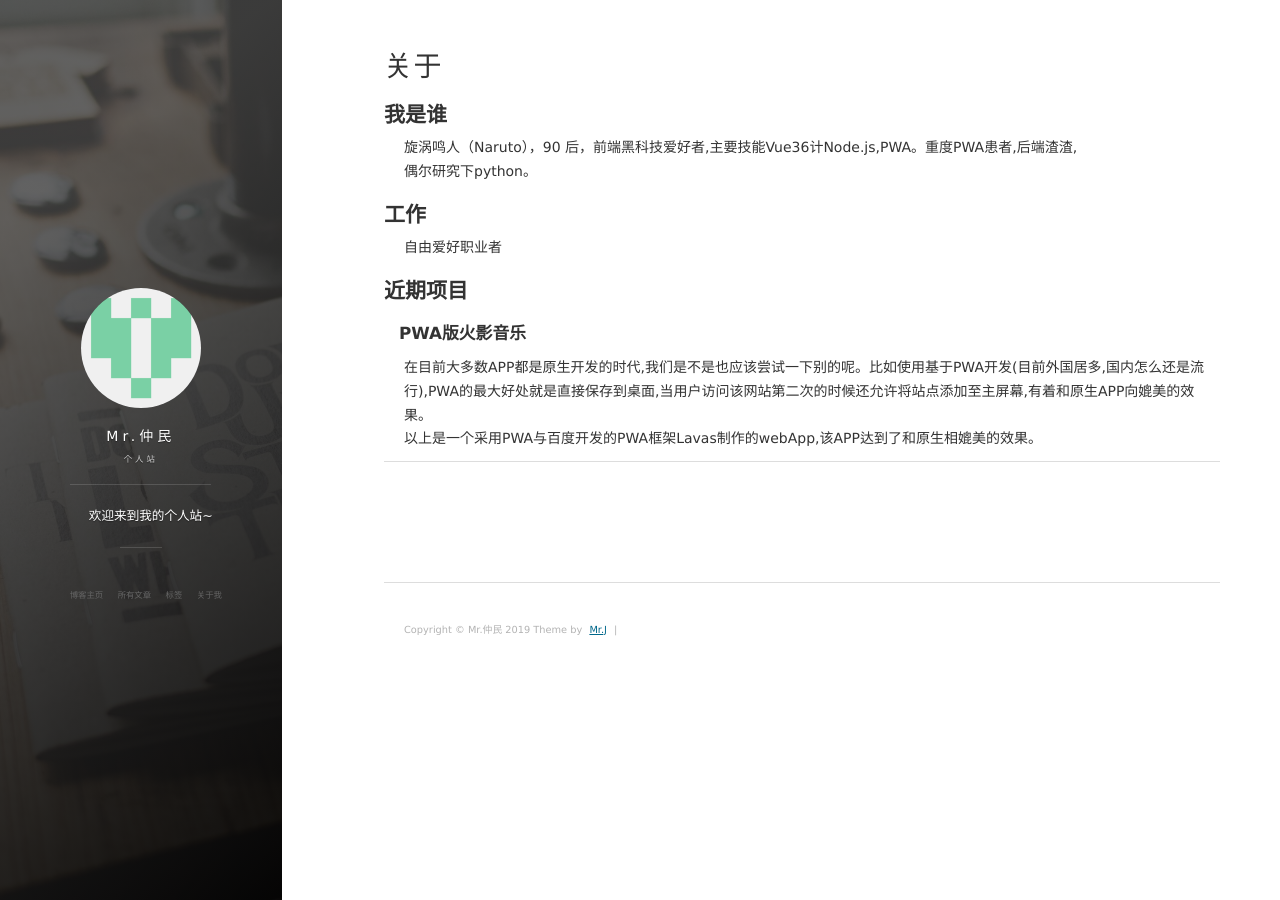
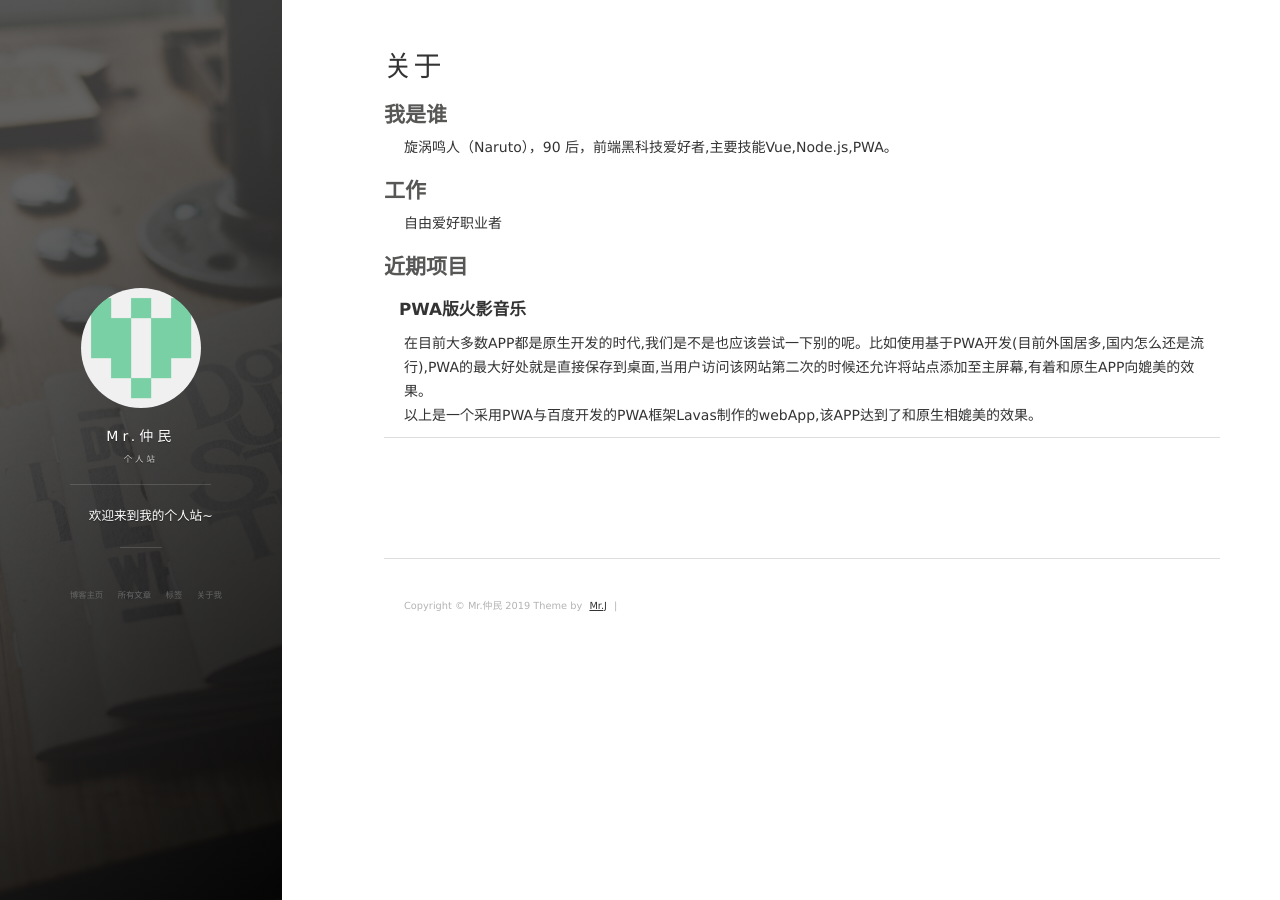
Before and after one commit to qq282126990/qq282126990.github.com, a Jekyll site: the page built from about.md, in a window 1280 px wide. Built offline with Jekyll 4.4.1, drawn with Linux system fonts in a browser that asks for light colours; nearby versions of some CDN libraries.

Commit message:
2019-01-01

```diff
--- a/about.md
+++ b/about.md
@@ -5,8 +5,7 @@
 
 ## **我是谁**
 
-旋涡鸣人（Naruto），90 后，前端黑科技爱好者,主要技能Vue36计Node.js,PWA。重度PWA患者,后端渣渣,
-偶尔研究下python。
+旋涡鸣人（Naruto），90 后，前端黑科技爱好者,主要技能Vue,Node.js,PWA。
 
 ## **工作**
 
--- a/css/main.css
+++ b/css/main.css
@@ -88,7 +88,7 @@
 
 a {
     text-decoration: none;
-    color: #00688B;
+    color: #333;
 
 }
 
@@ -99,7 +99,7 @@
 }
 
 a:hover {
-    color: #0000CD;
+    color: #4381EF;
     -o-transition: .5s;
     -ms-transition: .5s;
     -moz-transition: .5s;
@@ -128,7 +128,9 @@
 }
 
 h2 {
+    color: #575756;
     font-size: 1.5em;
+    font-weight: bold;
     /*background:#B9D3EE;*/
     /*text-align: center;*/
 }
@@ -137,13 +139,12 @@
     font-size: 1.2em;
     text-indent: 4px;
     border-radius: 4px;
-    padding: 6px 15px;
+    padding: 6px 0;
     margin-bottom: 20px;
     margin-top: 5px;
-    background: #B9D3EE;
+    color: #575756;
+    font-weight: bold;
     /*0px right, 5px botton, 5px fuzzy*/
-    box-shadow: 0px 5px 5px #9FB6CD;
-    border-left: 6px solid #1874CD;
     position: relative;
 }
 
@@ -209,10 +210,9 @@
 }
 
 code {
-    color: #000000;
+    color: #ff502c;
     padding: .1em .4em;
-    background: #e8f2fb;
-    border: 1px solid #c9e1f6;
+    background: #fff5f5;
     border-radius: 3px;
     font-family: Consolas, Menlo, Monaco, Lucida Console, Liberation Mono, DejaVu Sans Mono, Bitstream Vera Sans Mono, Courier New, monospace, serif;
     font-size: 1.0em;
@@ -223,12 +223,12 @@
 pre {
     margin-bottom: 1.3em;
     padding: 1em 2.5%;
-    background: #e8f2fb;
-    border: 1px solid #c9e1f6;
+    background: #f8f8f8;
     border-radius: 3px;
     font-family: Consolas, Menlo, Monaco, Lucida Console, Liberation Mono, DejaVu Sans Mono, Bitstream Vera Sans Mono, Courier New, monospace, serif;
     font-size: .9em;
     font-weight: normal;
+    color: #333;
     line-height: 1.3em;
     overflow: scroll;
 }
@@ -392,7 +392,6 @@
 }
 
 .excerpt {
-    border-left: 3px solid #458B74;
     margin: 0;
     margin-right: 10px;
     font-size: .9em;
@@ -736,7 +735,7 @@
     font-size: 1.0em;
     height: 30px;
     margin-left: 20px;
-    color: #458B74;
+    color: #1E1E1E;
 }
 
 .btn-secondary {
@@ -915,7 +914,7 @@
 .post-list li {
     margin: 0 0 2.2em 0;
     float: left;
-
+    border-radius: 5px;
     -moz-box-shadow: 4px 4px 4px #efefef,
     -4px -4px 4px #efefef,
     4px -4px 4px #efefef,
@@ -932,18 +931,18 @@
 
 .post-list li:hover {
     /*transform:scale(1.01,1.01); */
-    -moz-box-shadow: 4px 4px 4px #c9e1f6,
-    -4px -4px 4px #c9e1f6,
-    4px -4px 4px #c9e1f6,
-    -4px 4px 4px #c9e1f6;
-    -webkit-box-shadow: 4px 4px 4px #c9e1f6,
-    -4px -4px 4px #c9e1f6,
-    4px -4px 4px #c9e1f6,
-    -4px 4px 4px #c9e1f6;
-    box-shadow: 4px 4px 4px #c9e1f6,
-    -4px -4px 4px #c9e1f6,
-    4px -4px 4px #c9e1f6,
-    -4px 4px 4px #c9e1f6;
+    -moz-box-shadow: 4px 4px 4px #4381EF,
+    -4px -4px 4px #4381EF,
+    4px -4px 4px #4381EF,
+    -4px 4px 4px #4381EF;
+    -webkit-box-shadow: 4px 4px 4px #4381EF,
+    -4px -4px 4px #4381EF,
+    4px -4px 4px #4381EF,
+    -4px 4px 4px #4381EF;
+    box-shadow: 4px 4px 4px #4381EF,
+    -4px -4px 4px #4381EF,
+    4px -4px 4px #4381EF,
+    -4px 4px 4px #4381EF;
     /*background-color: #F5FFFA;*/
 }
 
--- a/css/tomorrow.css
+++ b/css/tomorrow.css
@@ -76,7 +76,7 @@
   display: block;
   overflow-x: auto;
   /*background: white;*/
-  color: #4d4d4c;
+  color: #333;
   padding: 0.5em;
   -webkit-text-size-adjust: none;
 }
```
Also changed, not shown: _posts/2019-01-01-01.md (added, +346 -0 lines), Gemfile.lock.
